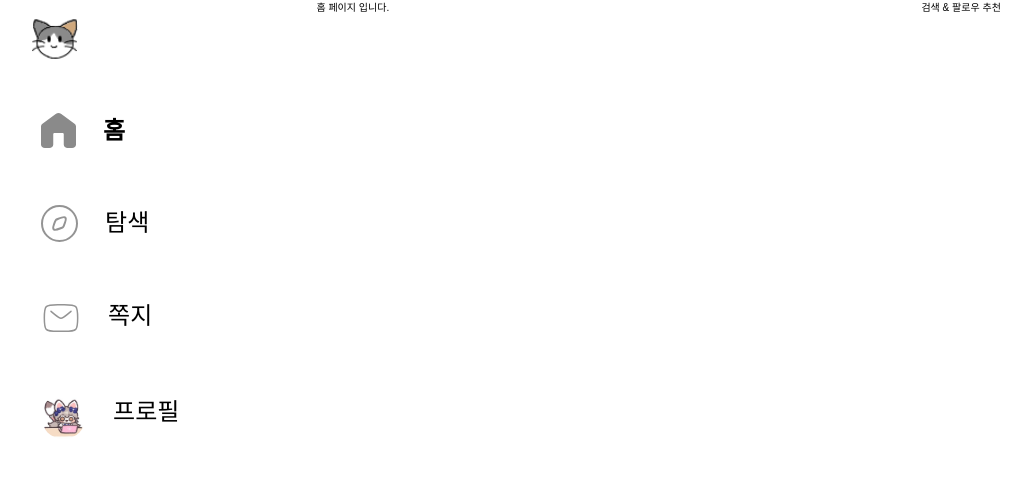
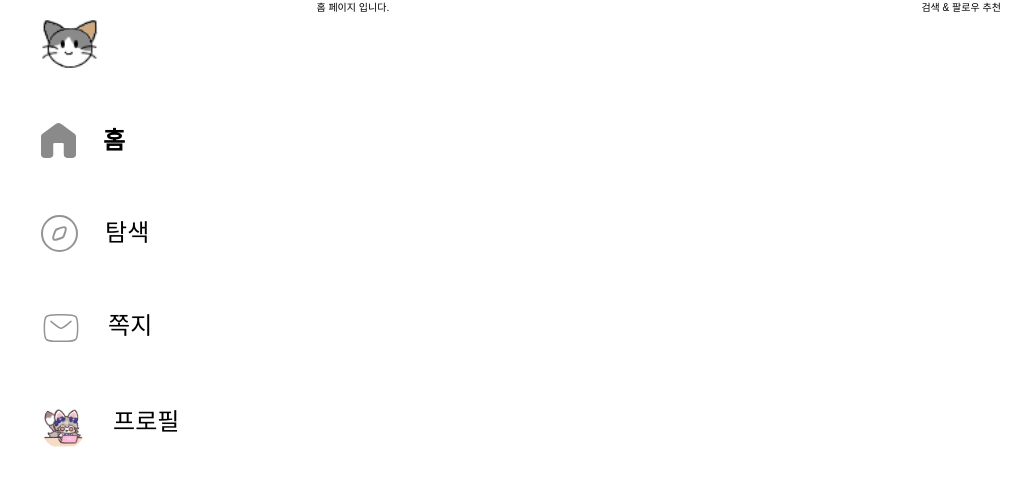
Before and after one commit to AkoIsCat/Monyang-i, a Next.js app: page /home in a window 1280 px wide. Shown: the top 486 px of the page, without its empty margins (69-1100 px from the left). Built offline with nearby package versions, Linux system fonts and the light colour scheme; a web font is replaced by a local one.

Commit message:
Feat: 아이콘에 padding 추가 및 크기 변경

```diff
--- a/src/app/(afterLogin)/layout.tsx
+++ b/src/app/(afterLogin)/layout.tsx
@@ -15,11 +15,11 @@ export default function AfterLoginLayout({ children }: Props) {
       <div className="grow flex justify-center items-center">
         <div>
           <div className="my-input">
-            <Link href="/home" className="inline-block">
+            <Link href="/home" className="inline-block px-right">
               <Image
                 src={MonyangIcon}
                 alt="모냥이 아이콘"
-                width={48}
+                width={58}
                 priority
               />
             </Link>
```
